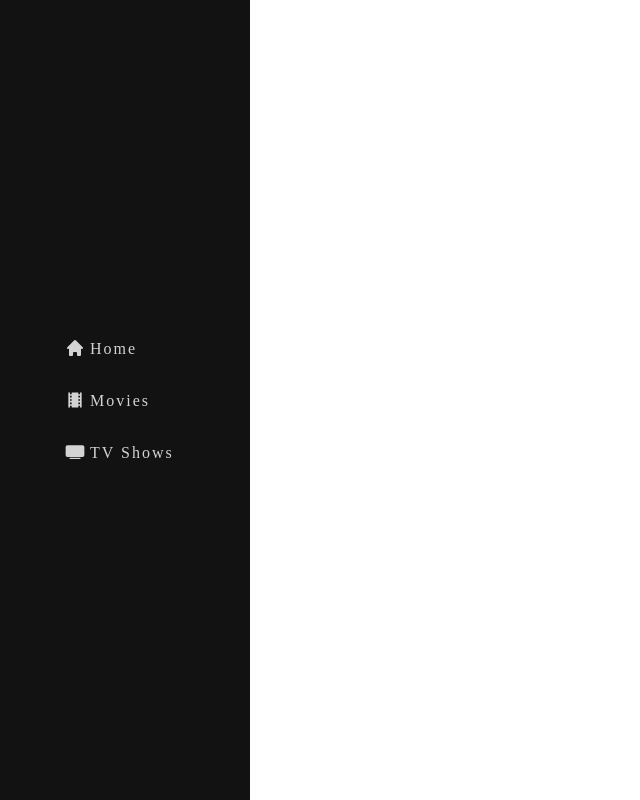
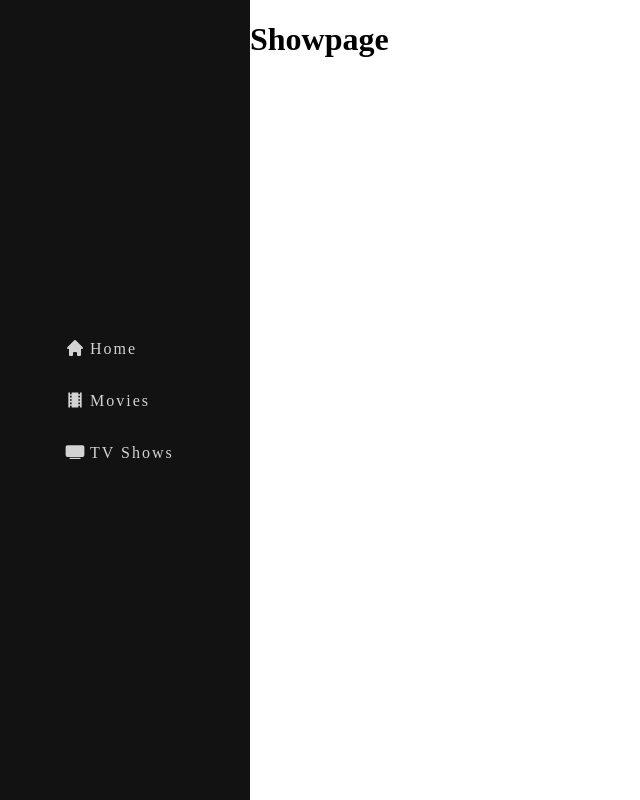
Before and after one commit to reedx8/Movie-Dashboard, a React (Create React App) app in the folder dashboard/: page /shows in a window 1280 px wide. Shown: the whole page, without its empty margins (0-640 px from the left). Built offline with nearby package versions, Linux system fonts and the light colour scheme; what webfontloader would draw is missing.

Commit message:
added route for shows

```diff
--- a/dashboard/src/App.js
+++ b/dashboard/src/App.js
@@ -2,6 +2,7 @@ import React from "react";
 import Sidebar from "./components/Sidebar";
 import Homepage from "./components/Homepage";
 import Moviespage from './components/Moviespage';
+import Showspage from './components/Showspage';
 import {BrowserRouter as Switch, Route, BrowserRouter} from 'react-router-dom';
 import "./App.css";
 
@@ -13,6 +14,7 @@ function App() {
         <Switch>
           <Route path='/' component={Homepage} exact/>
           <Route path='/movies' component={Moviespage} exact/>
+          <Route path='/shows' component={Showspage} exact/>
         </Switch>
       </BrowserRouter>
 
--- /dev/null
+++ b/dashboard/src/components/Showspage.css
@@ -0,0 +1,5 @@
+.showspage{
+
+    background-color: blue;
+
+}
--- /dev/null
+++ b/dashboard/src/components/Showspage.js
@@ -0,0 +1,11 @@
+import React from 'react'
+
+const Showspage = () => {
+    return (
+        <div>
+            <h1>Showpage</h1>
+        </div>
+    )
+}
+
+export default Showspage
```
